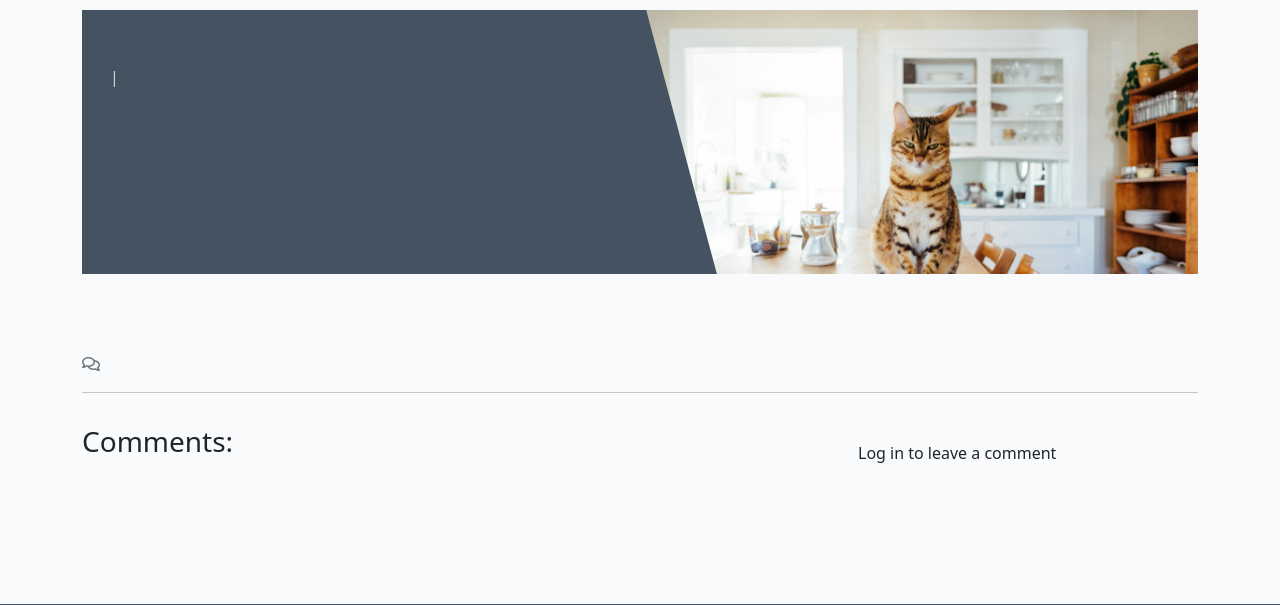
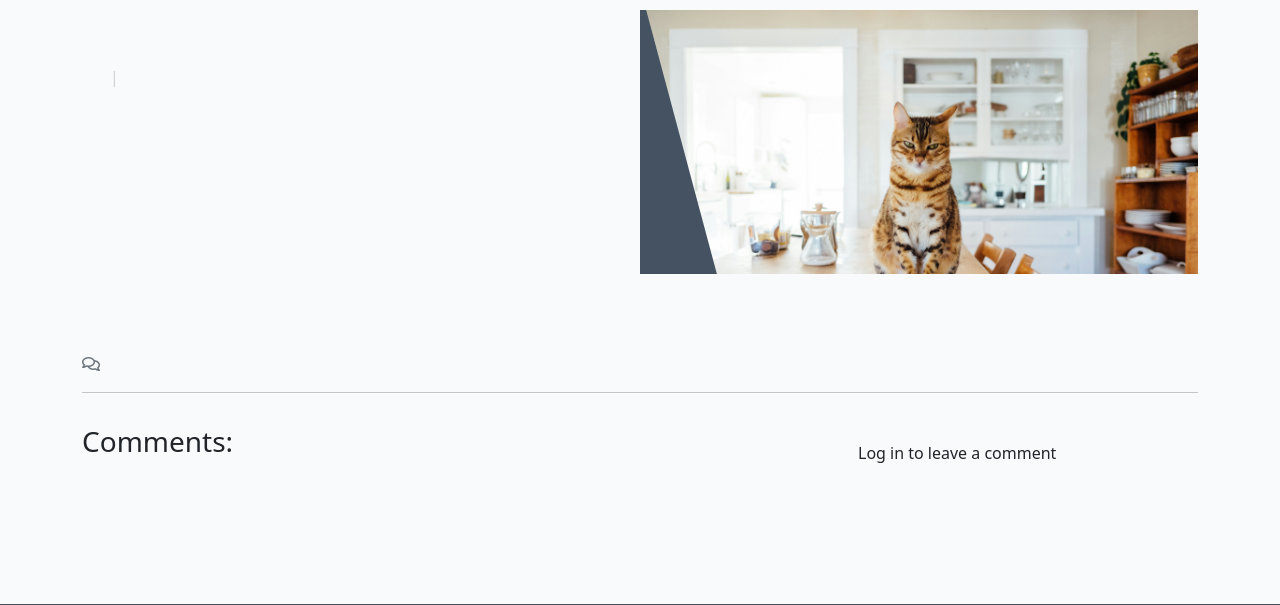
Before and after one commit to maggku/cats, a Django app: template posts/templates/posts/post_detail.html in a window 1280 px wide. Shown: the part 116-721 px from the top of the page. Run offline with Django 4.2, Linux system fonts and the light colour scheme; the template is opened without the code that fills it, so the values that code supplies are empty; some libraries are stand-ins or nearby versions.

Commit message:
Changing some divs and fonts colours in static/css/style.css

```diff
--- a/static/css/style.css
+++ b/static/css/style.css
@@ -67,8 +67,8 @@ body {
 }
 
 .masthead-text {
-    background-color: #445261;
-    color: white;
+    background-color: #44526100;
+    color: #212529;
     position: relative;
 }
 
```
